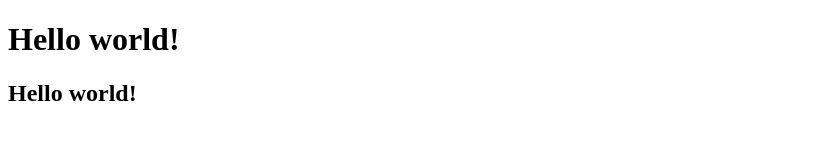
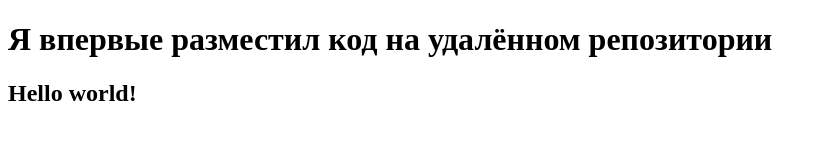
Before and after one commit to Dimaaaaaaaaas/test, a plain HTML site: page index.html in a window 1280 px wide. Shown: the whole page, without its empty margins (0-826 px from the left). Drawn offline with Linux system fonts and the light colour scheme.

Commit message:
change tittle and h1

```diff
--- a/index.html
+++ b/index.html
@@ -4,11 +4,11 @@
 <head>
     <meta charset="UTF-8">
     <meta name="viewport" content="width=device-width, initial-scale=1.0">
-    <title>Document</title>
+    <title>new git repository</title>
 </head>
 
 <body>
-    <h1>Hello world!</h1>
+    <h1>Я впервые разместил код на удалённом репозитории</h1>
     <h2>Hello world!</h2>
 
 </body>
```
